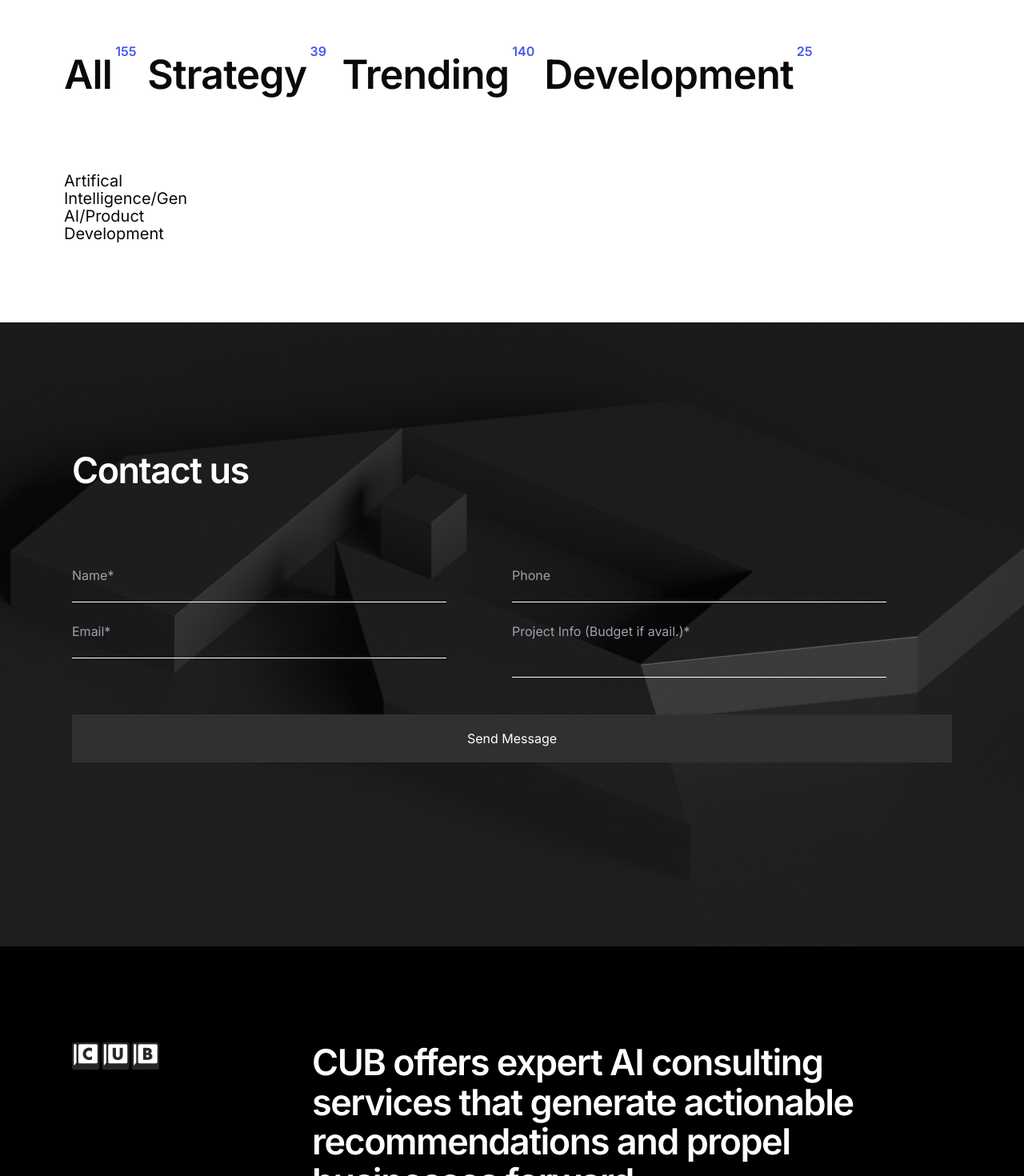
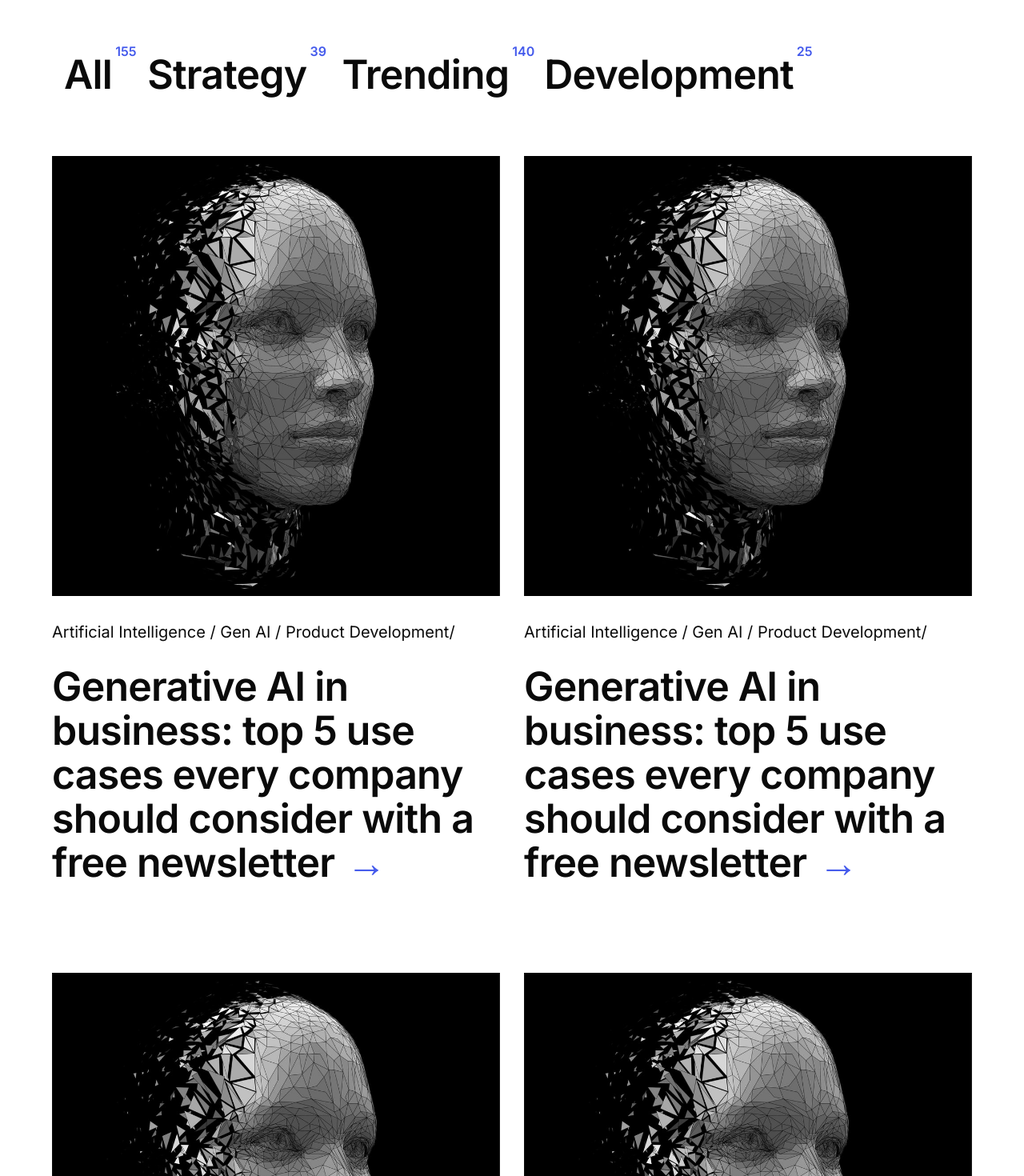
Before and after one commit to elefinnt/cub2, a Next.js app: page /thinking in a window 1280 px wide. Shown: the part 500-1970 px from the top of the page at 80% size. Built offline with nearby package versions, Linux system fonts and the light colour scheme.

Commit message:
feat: blog skeleton added

```diff
--- a/app/(routes)/thinking/_components/project-card.tsx
+++ b/app/(routes)/thinking/_components/project-card.tsx
@@ -1,29 +1,54 @@
 import { LucideIcon } from "lucide-react";
+import Image from "next/image";
 
 interface ProjectCardProps {
-  tags: string;
+  tags: string[];
   title: string;
   thumbnail: string;
-  logo: LucideIcon;
 }
 
 interface ProjectCardData {
-  cardData: ProjectCardProps;
+  cardData: ProjectCardProps[];
 }
-const ProjectCard: React.FC<ProjectCardProps> = ({ cardData }) => {
+const ProjectCard: React.FC<ProjectCardData> = ({ cardData }) => {
   return (
-    <div className="post-wrapper">
-      <div className="post post_work">
-        <div className="post-info">
-          <div className="post-tags">
-            <a>Artifical Intelligence</a>
-            <span>/</span>
-            <a>Gen AI</a>
-            <span>/</span>
-            <a>Product Development</a>
+    <div className="work-list">
+      {cardData.map((data, i) => (
+        <div className="post-wrapper">
+          <div className="post post_work" key={i}>
+            <div className="post-info">
+              <div className="post-tags">
+                <a>{data.tags.join(" / ")}</a>
+                <span>/</span>
+              </div>
+              <a className="post__title">
+                <span>{data.title}</span>
+                <span>
+                  <span className="arrow-link">
+                    <span className="arrow-link-arrow-blue arrow-link-arrow-back">
+                      →
+                    </span>
+                    <span className="arrow-link-arrow-blue arrow-link-arrow-front">
+                      →
+                    </span>
+
+                    <span></span>
+                  </span>
+                </span>
+              </a>
+            </div>
+
+            <a className="post-image">
+              <Image
+                src={data.thumbnail}
+                alt="Project logo"
+                fill
+                className="object-cover"
+              />
+            </a>
           </div>
         </div>
-      </div>
+      ))}
     </div>
   );
 };
--- a/app/(routes)/thinking/page.tsx
+++ b/app/(routes)/thinking/page.tsx
@@ -1,4 +1,97 @@
 import ProjectCard from "./_components/project-card";
+
+const cardData = [
+  {
+    tags: ["Artificial Intelligence", "Gen AI", "Product Development"],
+    title:
+      "Generative AI in business: top 5 use cases every company should consider with a free newsletter",
+    thumbnail: "/ai-head-break.jpg",
+  },
+  {
+    tags: ["Artificial Intelligence", "Gen AI", "Product Development"],
+    title:
+      "Generative AI in business: top 5 use cases every company should consider with a free newsletter",
+    thumbnail: "/ai-head-break.jpg",
+  },
+  {
+    tags: ["Artificial Intelligence", "Gen AI", "Product Development"],
+    title:
+      "Generative AI in business: top 5 use cases every company should consider with a free newsletter",
+    thumbnail: "/ai-head-break.jpg",
+  },
+  {
+    tags: ["Artificial Intelligence", "Gen AI", "Product Development"],
+    title:
+      "Generative AI in business: top 5 use cases every company should consider with a free newsletter",
+    thumbnail: "/ai-head-break.jpg",
+  },
+  {
+    tags: ["Artificial Intelligence", "Gen AI", "Product Development"],
+    title:
+      "Generative AI in business: top 5 use cases every company should consider with a free newsletter",
+    thumbnail: "/ai-head-break.jpg",
+  },
+  {
+    tags: ["Artificial Intelligence", "Gen AI", "Product Development"],
+    title:
+      "Generative AI in business: top 5 use cases every company should consider with a free newsletter",
+    thumbnail: "/ai-head-break.jpg",
+  },
+  {
+    tags: ["Artificial Intelligence", "Gen AI", "Product Development"],
+    title:
+      "Generative AI in business: top 5 use cases every company should consider with a free newsletter",
+    thumbnail: "/ai-head-break.jpg",
+  },
+  {
+    tags: ["Artificial Intelligence", "Gen AI", "Product Development"],
+    title:
+      "Generative AI in business: top 5 use cases every company should consider with a free newsletter",
+    thumbnail: "/ai-head-break.jpg",
+  },
+  {
+    tags: ["Artificial Intelligence", "Gen AI", "Product Development"],
+    title:
+      "Generative AI in business: top 5 use cases every company should consider with a free newsletter",
+    thumbnail: "/ai-head-break.jpg",
+  },
+  {
+    tags: ["Artificial Intelligence", "Gen AI", "Product Development"],
+    title:
+      "Generative AI in business: top 5 use cases every company should consider with a free newsletter",
+    thumbnail: "/ai-head-break.jpg",
+  },
+  {
+    tags: ["Artificial Intelligence", "Gen AI", "Product Development"],
+    title:
+      "Generative AI in business: top 5 use cases every company should consider with a free newsletter",
+    thumbnail: "/ai-head-break.jpg",
+  },
+  {
+    tags: ["Artificial Intelligence", "Gen AI", "Product Development"],
+    title:
+      "Generative AI in business: top 5 use cases every company should consider with a free newsletter",
+    thumbnail: "/ai-head-break.jpg",
+  },
+  {
+    tags: ["Artificial Intelligence", "Gen AI", "Product Development"],
+    title:
+      "Generative AI in business: top 5 use cases every company should consider with a free newsletter",
+    thumbnail: "/ai-head-break.jpg",
+  },
+  {
+    tags: ["Artificial Intelligence", "Gen AI", "Product Development"],
+    title:
+      "Generative AI in business: top 5 use cases every company should consider with a free newsletter",
+    thumbnail: "/ai-head-break.jpg",
+  },
+  {
+    tags: ["Artificial Intelligence", "Gen AI", "Product Development"],
+    title:
+      "Generative AI in business: top 5 use cases every company should consider with a free newsletter",
+    thumbnail: "/ai-head-break.jpg",
+  },
+];
 
 const ThinkingsPage = () => {
   return (
@@ -33,9 +126,7 @@ const ThinkingsPage = () => {
               <span className="blog-filter-badge">25</span>
             </a>
           </div>
-          <div className="work-list">
-            <ProjectCard />
-          </div>
+          <ProjectCard cardData={cardData} />
         </div>
       </div>
     </>
--- a/app/globals.css
+++ b/app/globals.css
@@ -1046,34 +1046,33 @@
   transform: translateX(100%);
 }
 .work-list {
-  margin: -60px -15px;
-  display: flex;
-  flex-wrap: wrap;
+  margin: 60px -15px;
+  display: grid; /* Change display to grid */
+  grid-template-columns: repeat(2, 1fr); /* Define 2 columns with equal width */
+  gap: 30px; /* Add gap between grid items */
 }
+
 .post.post_work {
-  flex-direction: column;
+  flex-direction: column; /* This can be removed as it's not necessary for grid */
 }
+
 .post:not(.post_slider) {
   margin-bottom: 80px;
 }
-.post-wrapper > * {
-  margin: 60px 15px;
-  width: calc(50% - 30px);
-}
+
 .post {
   position: relative;
   display: flex;
 }
+
 .post_work .post-info {
   order: 1;
   margin-top: 34px;
   padding: 0;
-  flex: 0 0 auto;
 }
+
 .post-info {
-  padding: 0 80px 42px;
   position: relative;
-  flex: 0 0 50%;
   display: flex;
   flex-direction: column;
   font-size: 20px;
@@ -1081,3 +1080,50 @@
   z-index: 1;
   overflow: hidden;
 }
+
+.post_work .post__title {
+  max-width: 100%;
+}
+
+.post__title {
+  position: relative;
+  margin-top: 30px;
+  max-width: 700px;
+  font-size: 50px;
+  line-height: 55px;
+  font-weight: 600;
+  letter-spacing: -0.8px;
+  white-space: pre-line;
+}
+
+.arrow-link {
+  margin-left: 0.3em;
+  position: relative;
+  display: inline-block;
+  font-weight: 400 !important;
+  vertical-align: bottom;
+  overflow: hidden;
+}
+
+.arrow-link-arrow-blue {
+  color: #445aec;
+}
+
+.arrow-link-arrow-back {
+  position: absolute;
+  left: 0;
+  top: 0;
+  display: inline-block;
+  transform: translateX(-100%);
+}
+
+.arrow-link-arrow-front {
+  display: inline-block;
+}
+
+.post-image {
+  position: relative;
+  height: 550px;
+  overflow: hidden;
+  font-size: 0;
+}
```
Also changed, not shown: public/ai-head-break.jpg (added).
